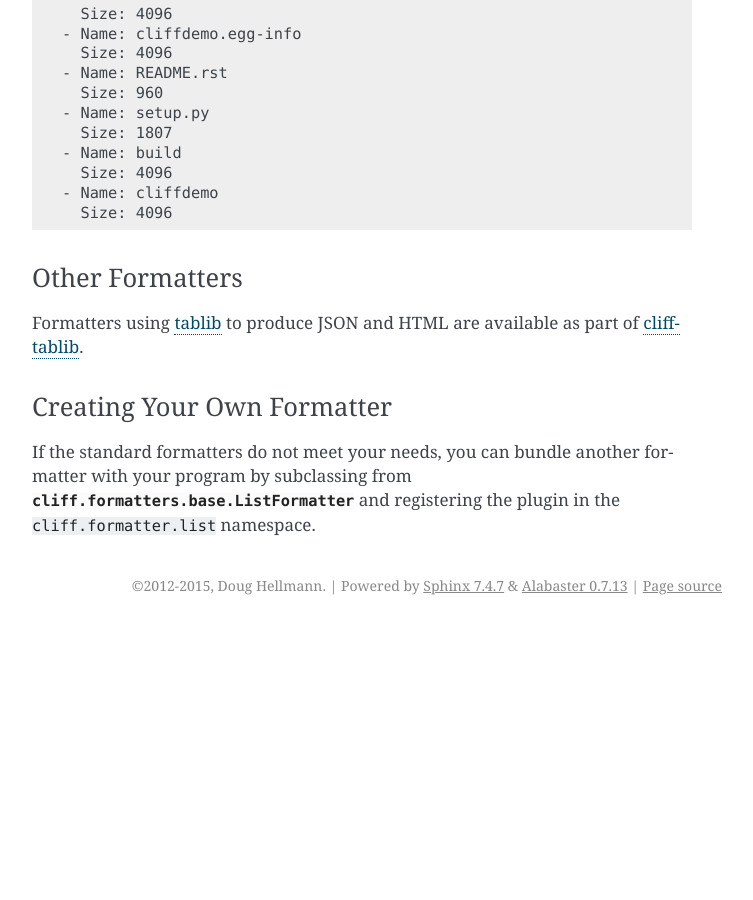
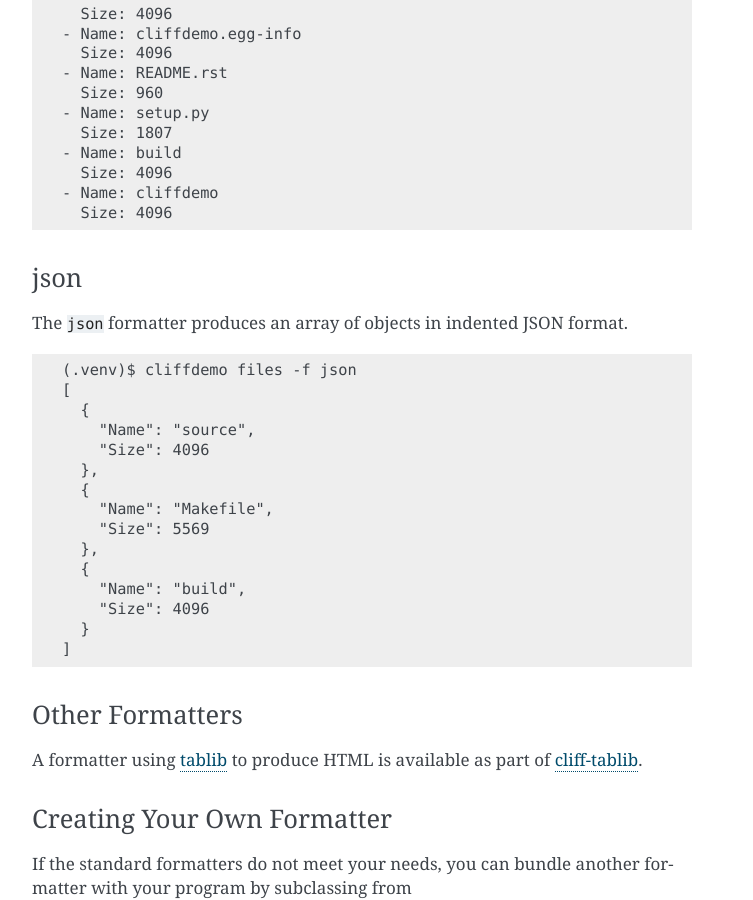
Before and after one commit to openstack/cliff, a Sphinx documentation site: the page built from doc/source/list_commands.rst, in a window 1280 px wide and 900 px high, scrolled down 1852 px. Shown: the whole window, without its empty margins (388-1141 px from the left). Built offline with Sphinx 7.4.7, drawn with Linux system fonts in a browser that asks for light colours; the version number could not be read and is left out; before the commit the page ends 2477 px from its top, so only the background shows below that.

Commit message:
Implement a json formatter in cliff
This change replaces the cliff-tablib json formatter with an internal
replacement. It differs from the tablib formatter in the following ways:
- by default outputs with an indent of 2 spaces. The --noindent formatting
  argument outputs with no indentation, to save space or to pipe to tools
  which can't handle multi-line input.
- emit_one serialises a simple dict where the column name is the key
and the data item is the value (rather than a list of dicts with
'Field' and 'Value' keys)

The cliff release which contains this change will need a corresponding
cliff-tablib release which removes the json formatter from its setup.py
entry_points.

Change-Id: I7f9b1f339d96ead347a0c9d95ec7004a78d8c9d5
Related-Bug: #1308744

```diff
--- a/doc/source/list_commands.rst
+++ b/doc/source/list_commands.rst
@@ -114,11 +114,35 @@ mappings.
     - Name: cliffdemo
       Size: 4096
 
+json
+----
+
+The ``json`` formatter produces an array of objects in indented JSON
+format.
+
+::
+
+    (.venv)$ cliffdemo files -f json
+    [
+      {
+        "Name": "source",
+        "Size": 4096
+      },
+      {
+        "Name": "Makefile",
+        "Size": 5569
+      },
+      {
+        "Name": "build",
+        "Size": 4096
+      }
+    ]
+
 Other Formatters
 ----------------
 
-Formatters using tablib_ to produce JSON and HTML are available
-as part of `cliff-tablib`_.
+A formatter using tablib_ to produce HTML is available as part of
+`cliff-tablib`_.
 
 .. _cliff-tablib: https://github.com/dreamhost/cliff-tablib
 
--- a/setup.cfg
+++ b/setup.cfg
@@ -31,12 +31,14 @@ cliff.formatter.list =
     csv = cliff.formatters.commaseparated:CSVLister
     value = cliff.formatters.value:ValueFormatter
     yaml = cliff.formatters.yaml_format:YAMLFormatter
+    json = cliff.formatters.json_format:JSONFormatter
 
 cliff.formatter.show =
     table = cliff.formatters.table:TableFormatter
     shell = cliff.formatters.shell:ShellFormatter
     value = cliff.formatters.value:ValueFormatter
     yaml = cliff.formatters.yaml_format:YAMLFormatter
+    json = cliff.formatters.json_format:JSONFormatter
 
 cliff.formatter.completion =
     bash = cliff.complete:CompleteBash
```
Also changed, not shown: doc/source/show_commands.rst (+19 -2 lines), 2 other files.
